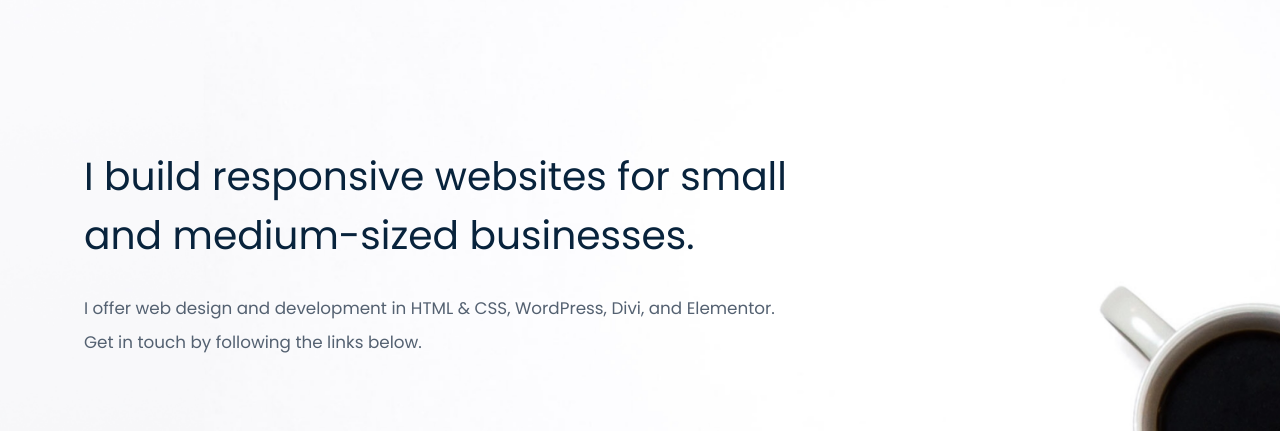
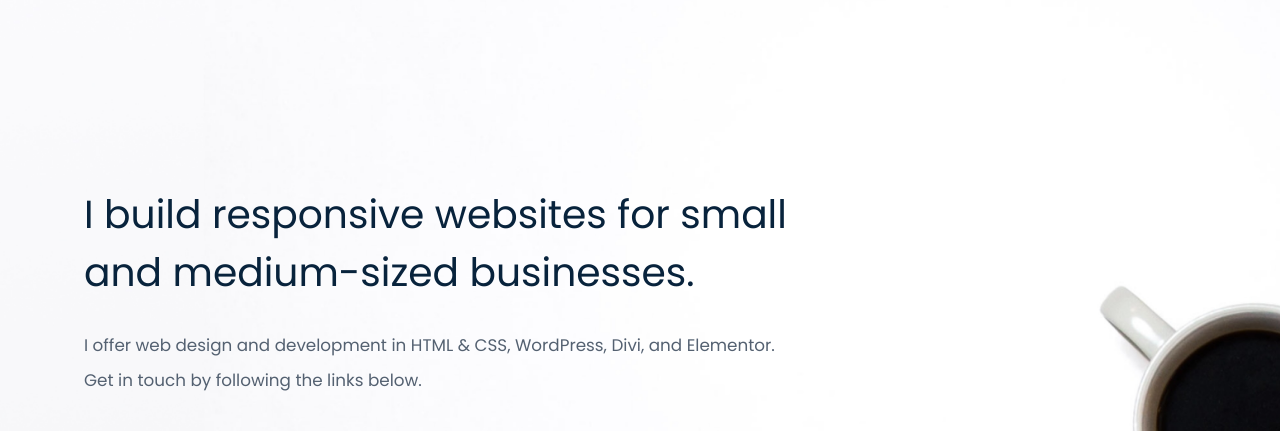
Before and after one commit to azatega/portfolio, a plain HTML site: page index.html in a window 1280 px wide. Shown: the part 92-523 px from the top of the page. Drawn offline with Linux system fonts and the light colour scheme.

Commit message:
CSS bugfix

```diff
--- a/assets/style.css
+++ b/assets/style.css
@@ -18,7 +18,11 @@ html, body{
 
 .hero-content{
     min-height: calc(100vh - 128px);
-    padding-top: min(8rem, 15vh);
+    padding-top: 6rem;
+    padding-bottom: 6rem;
+    display: flex;
+    align-items: center;
+    justify-content: center;
     box-sizing: border-box;
 }
 
```
